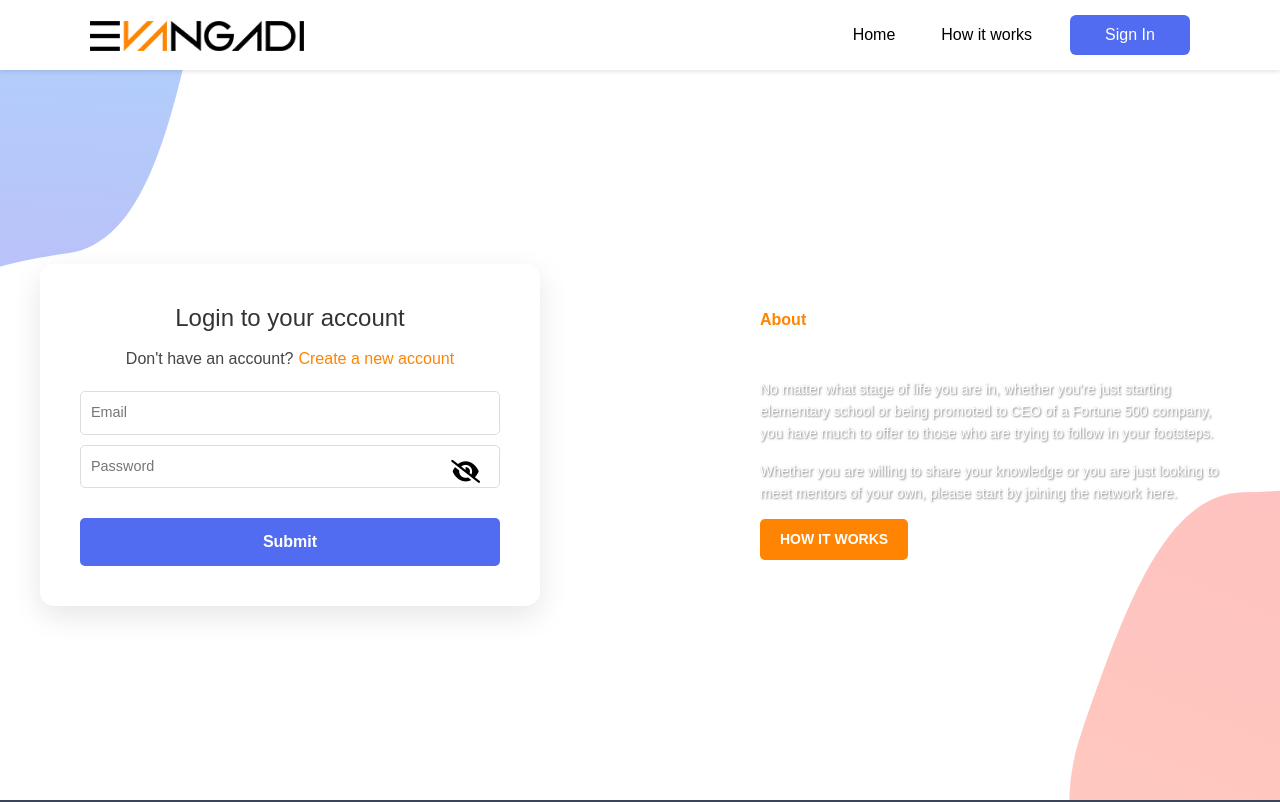
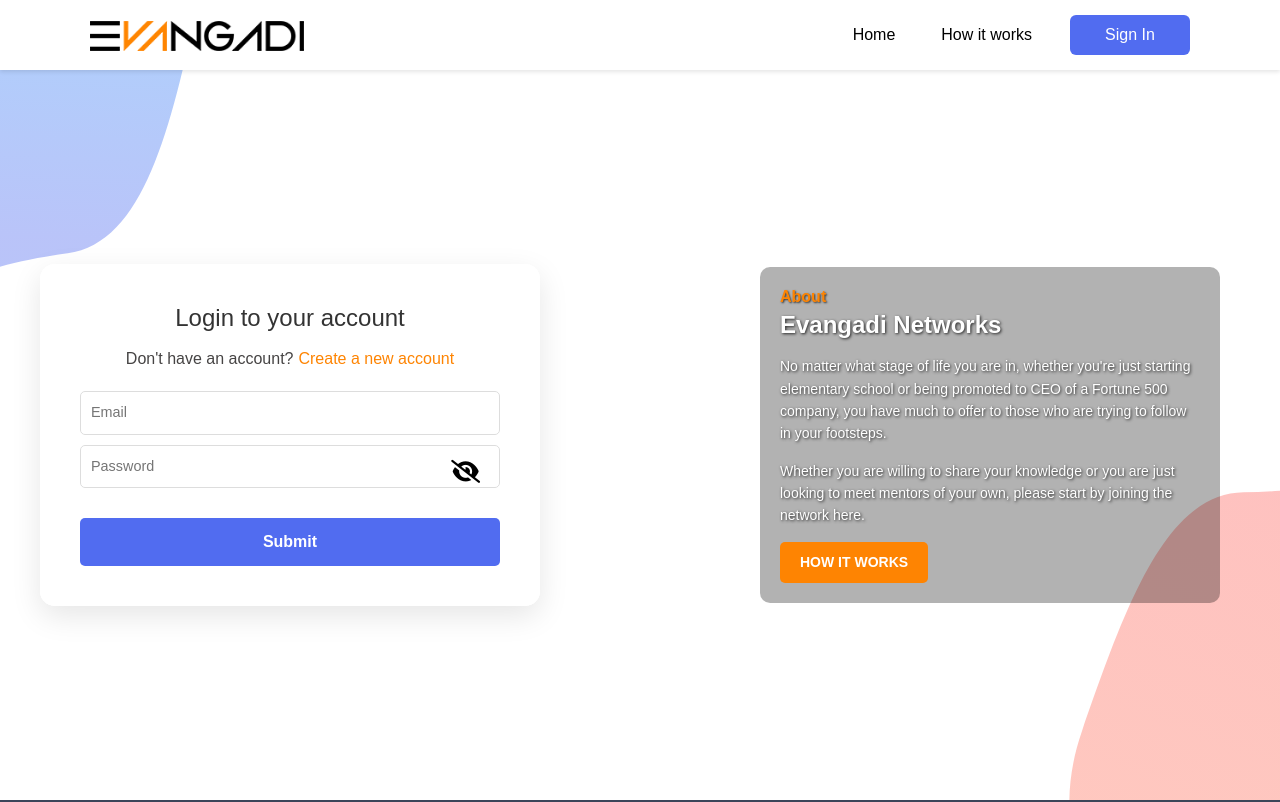
Before and after one commit to Mohizanur/Evangadi-Forum, a React (Create React App) app in the folder client/: page /login in a window 1280 px wide. Shown: the top 802 px of the page. Built offline with nearby package versions, Linux system fonts and the light colour scheme.

Commit message:
Updated ui took resemble evangadi

```diff
--- a/client/src/pages/About.css
+++ b/client/src/pages/About.css
@@ -9,35 +9,41 @@
   background-color: transparent;
   padding: 20px;
 }
-
 .about-content {
   max-width: 100%;
   text-align: left;
+  background-color: rgba(0, 0, 0, 0.3); /* Semi-transparent black background */
+  padding: 20px;
+  border-radius: 10px;
 }
 
 .about-title {
-  color: #FE8402;
+  color: #fe8402;
   font-size: 16px;
   font-weight: bold;
   margin-bottom: 5px;
+  text-shadow: 1px 1px 2px rgba(0, 0, 0, 0.7); /* Added shadow */
 }
 
 .about-brand {
   font-size: 24px;
-  color: white; /* Changed to white for better visibility on background */
+  color: #ffffff; /* Brighter white */
   font-weight: bold;
   margin-bottom: 15px;
+  text-shadow: 1px 1px 3px rgba(0, 0, 0, 0.8); /* Stronger shadow */
+  display: block; /* Ensure it's displayed */
 }
+
 .about-text {
   font-size: 14px;
-  color: white; /* Changed to white for better visibility on background */
+  color: #ffffff; /* Brighter white */
   line-height: 1.6;
   margin-bottom: 15px;
-  text-shadow: 1px 1px 2px rgba(0, 0, 0, 0.5); /* Add shadow for better readability */
+  text-shadow: 1px 1px 3px rgba(0, 0, 0, 0.8); /* Stronger shadow */
 }
 
 .about-btn {
-  background-color: #FE8402;
+  background-color: #fe8402;
   color: white;
   padding: 10px 20px;
   border: none;
--- a/client/src/pages/Login.css
+++ b/client/src/pages/Login.css
@@ -244,28 +244,30 @@ p a.create:hover {
 
 
 
+/* Update in Login.css */
 .auth-layout {
   display: flex;
   width: 100%;
   max-width: 1200px;
   justify-content: space-between;
   align-items: center;
-  gap: 30px;
+  gap: 15px; /* Reduced from 30px to 15px */
 }
 
 .auth-form-container {
-  flex: 0 0 50%;
+  flex: 0 0 48%; /* Slightly reduced from 50% */
   max-width: 500px;
-  background-color: rgba(255, 255, 255, 0.9);
+  background-color: rgba(255, 255, 255, 0.95); /* Increased opacity */
   border-radius: 15px;
   overflow: hidden;
   box-shadow: 0 10px 30px rgba(0, 0, 0, 0.1);
 }
 
 .about-section-container {
-  flex: 0 0 45%;
+  flex: 0 0 48%; /* Slightly increased from 45% */
   max-width: 500px;
 }
+
 
 /* Update responsive styles */
 @media (max-width: 768px) {
```
